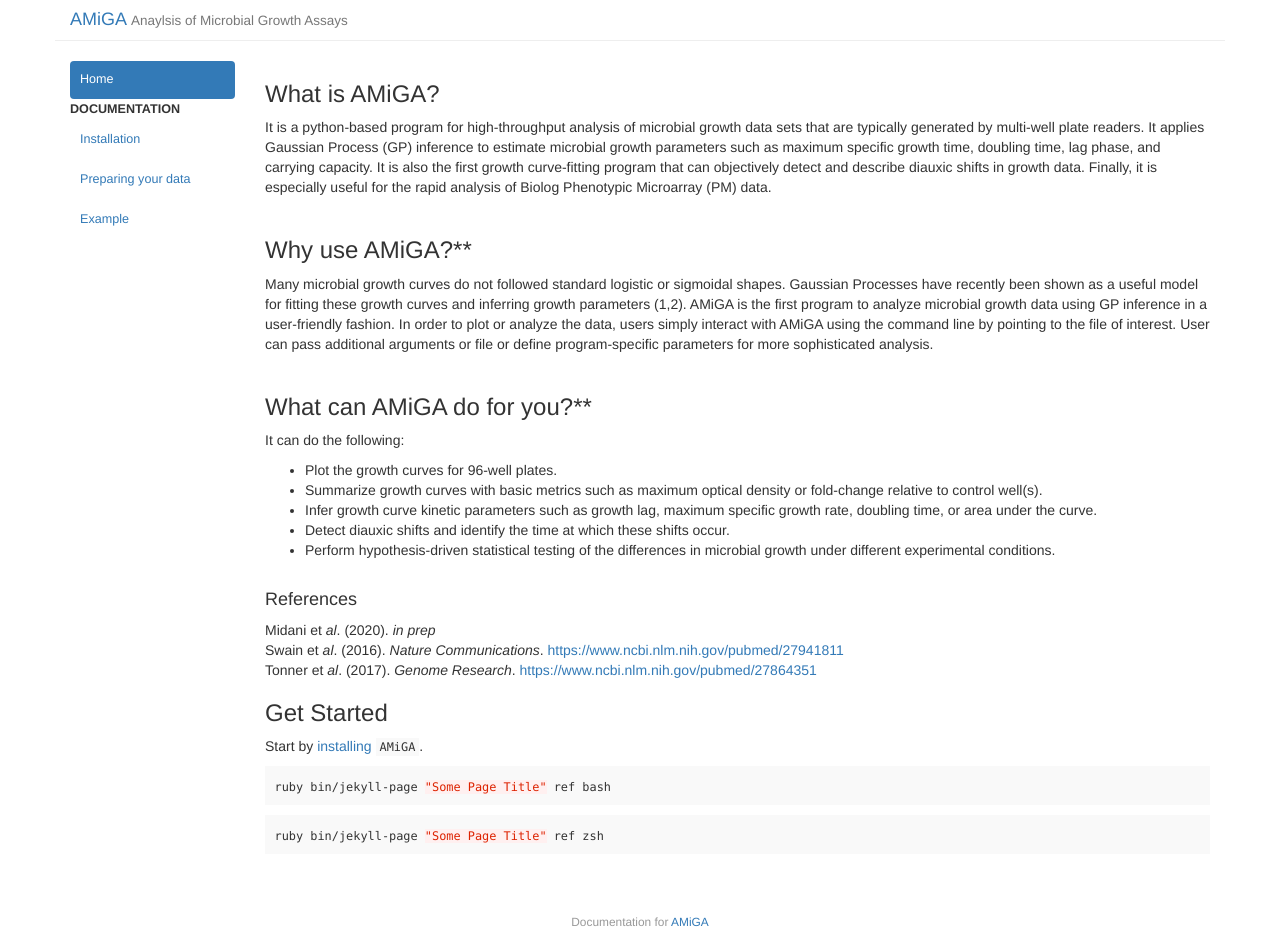
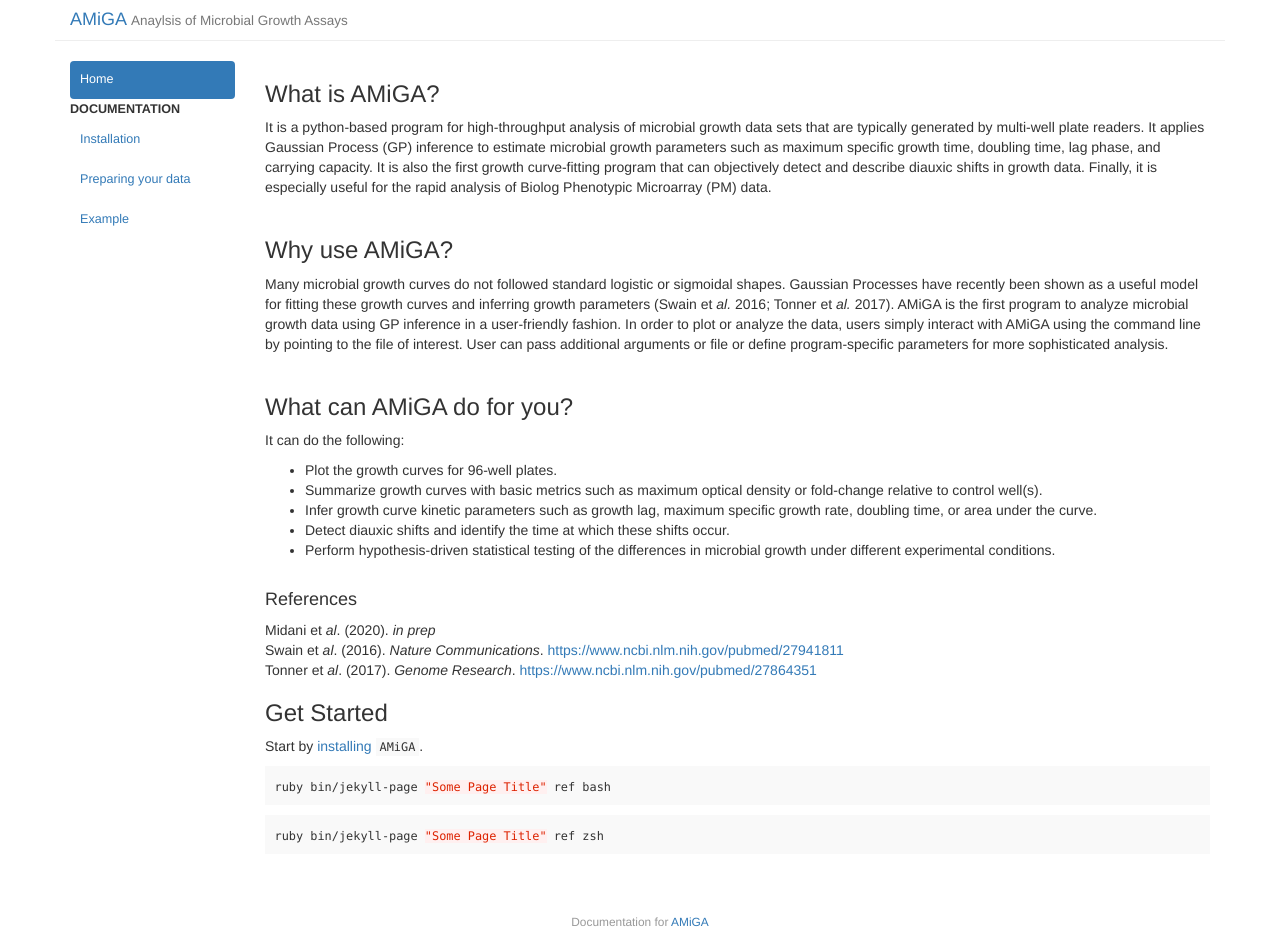
Before and after one commit to firasmidani/amiga, a Jekyll site: the page built from docs/index.md, in a window 1280 px wide. Built offline with Jekyll 4.4.1, drawn with Linux system fonts in a browser that asks for light colours.

Commit message:
fixed typo

```diff
--- a/docs/index.md
+++ b/docs/index.md
@@ -6,15 +6,15 @@ title: "Jekyll Docs Template"
 
 ### What is AMiGA?
 
-It is a python-based program for high-throughput analysis of microbial growth  data sets that are typically generated by multi-well plate readers. It applies Gaussian Process (GP<a></a>) inference to estimate microbial growth parameters such as maximum specific growth time, doubling time, lag phase, and carrying capacity. It is also the first growth curve-fitting program that can objectively detect and describe diauxic shifts in growth data. Finally, it is especially useful for the rapid analysis of Biolog Phenotypic Microarray (PM<a></a>) data.
+It is a python-based program for high-throughput analysis of microbial growth data sets that are typically generated by multi-well plate readers. It applies Gaussian Process (GP<a></a>) inference to estimate microbial growth parameters such as maximum specific growth time, doubling time, lag phase, and carrying capacity. It is also the first growth curve-fitting program that can objectively detect and describe diauxic shifts in growth data. Finally, it is especially useful for the rapid analysis of Biolog Phenotypic Microarray (PM<a></a>) data.
 <br /><br />
 
-### Why use AMiGA?**
+### Why use AMiGA?
 
-Many microbial growth curves do not followed standard logistic or sigmoidal shapes. Gaussian Processes have recently been shown as a useful model for fitting these growth curves and inferring growth parameters (1,2<a></a>). AMiGA is the first program to analyze microbial growth data using GP inference in a user-friendly fashion. In order to plot or analyze the data, users simply interact with AMiGA using the command line by pointing to the file of interest. User can pass additional arguments or file or define program-specific parameters for more sophisticated analysis.
+Many microbial growth curves do not followed standard logistic or sigmoidal shapes. Gaussian Processes have recently been shown as a useful model for fitting these growth curves and inferring growth parameters (Swain et *al.* 2016; Tonner et *al.* 2017<a></a>). AMiGA is the first program to analyze microbial growth data using GP inference in a user-friendly fashion. In order to plot or analyze the data, users simply interact with AMiGA using the command line by pointing to the file of interest. User can pass additional arguments or file or define program-specific parameters for more sophisticated analysis.
 <br /><br />
 
-### What can AMiGA do for you?**
+### What can AMiGA do for you?
 
 It can do the following:
 - Plot the growth curves for 96-well plates.
```
